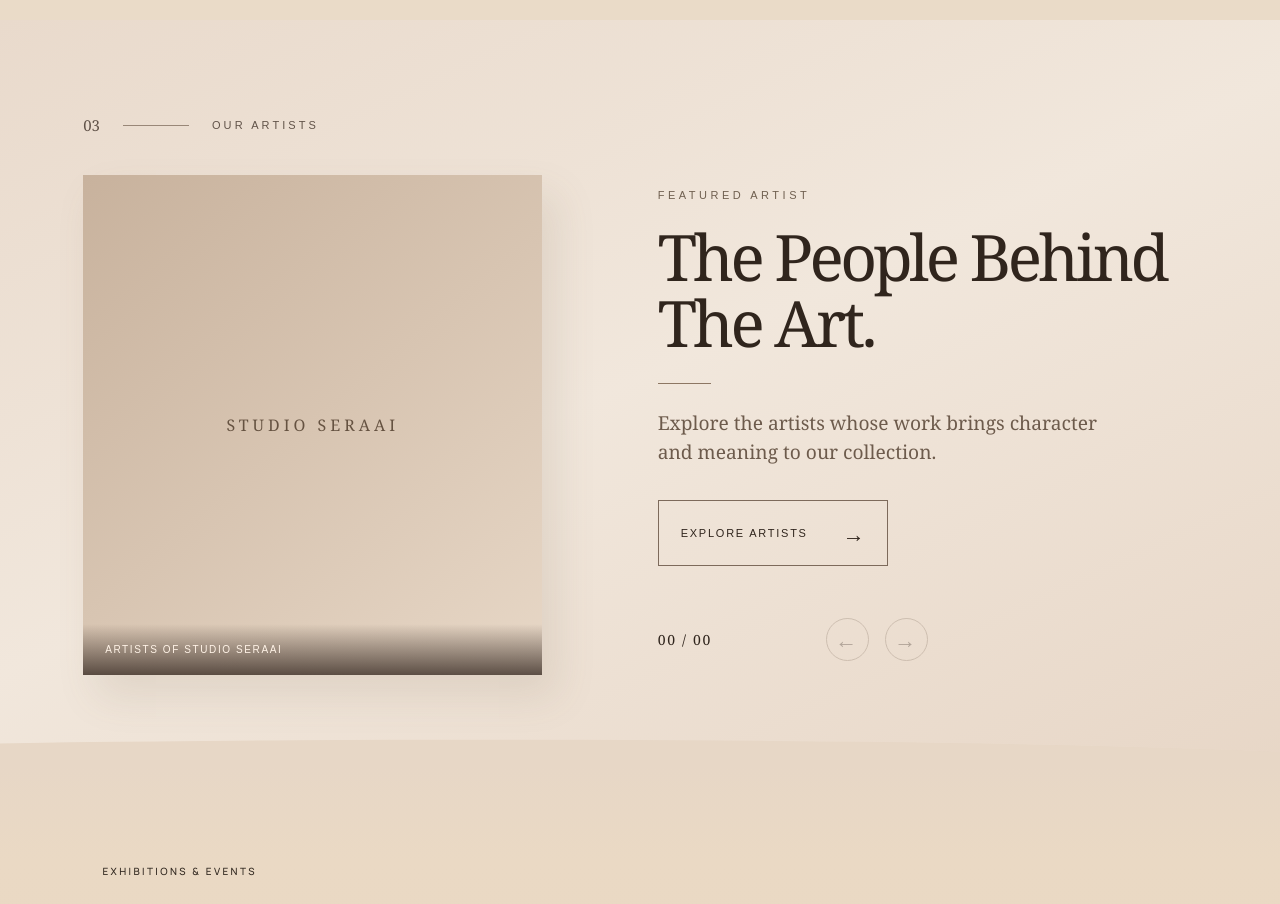
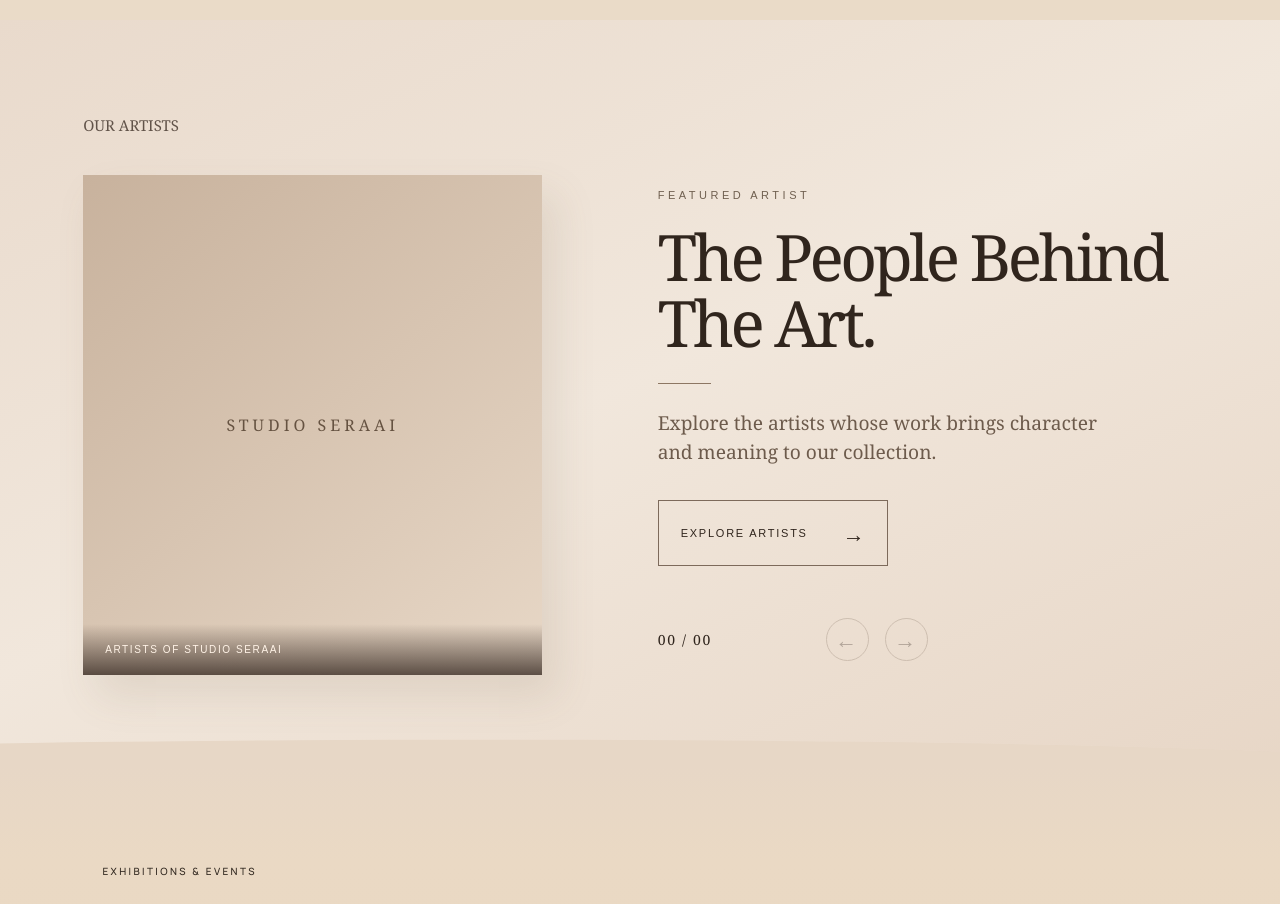
Before and after one commit to studioseraai/studioseraai, a Next.js app: page / in a window 1280 px wide. Shown: the part 1665-2569 px from the top of the page. Built offline with nearby package versions, Linux system fonts and the light colour scheme.

Commit message:
style(home): remove section index and center bold editorial labels

```diff
--- a/app/gallery-components/HomeArtists.tsx
+++ b/app/gallery-components/HomeArtists.tsx
@@ -15,7 +15,7 @@ export default function HomeArtists({artworks}:{artworks:Artwork[]}){
  const change=(step:number)=>setIndex(i=>(i+step+total)%total);
  return <section className={s.section} aria-labelledby="home-artist-heading">
   <div className={s.container}>
-   <div className={s.label}><span>03</span><i/><span>OUR ARTISTS</span></div>
+   <div className={s.label}><span>OUR ARTISTS</span></div>
    <div className={s.layout}>
     <div className={s.visual} key={imageId||name||'empty'}>
      {imageId?<img src={'/api/gallery/image/'+encodeURIComponent(imageId)} alt={featured.title+' — a selected artwork by '+name} loading="lazy" decoding="async"/>:<div className={s.placeholder} aria-hidden="true">STUDIO SERAAI</div>}
```
